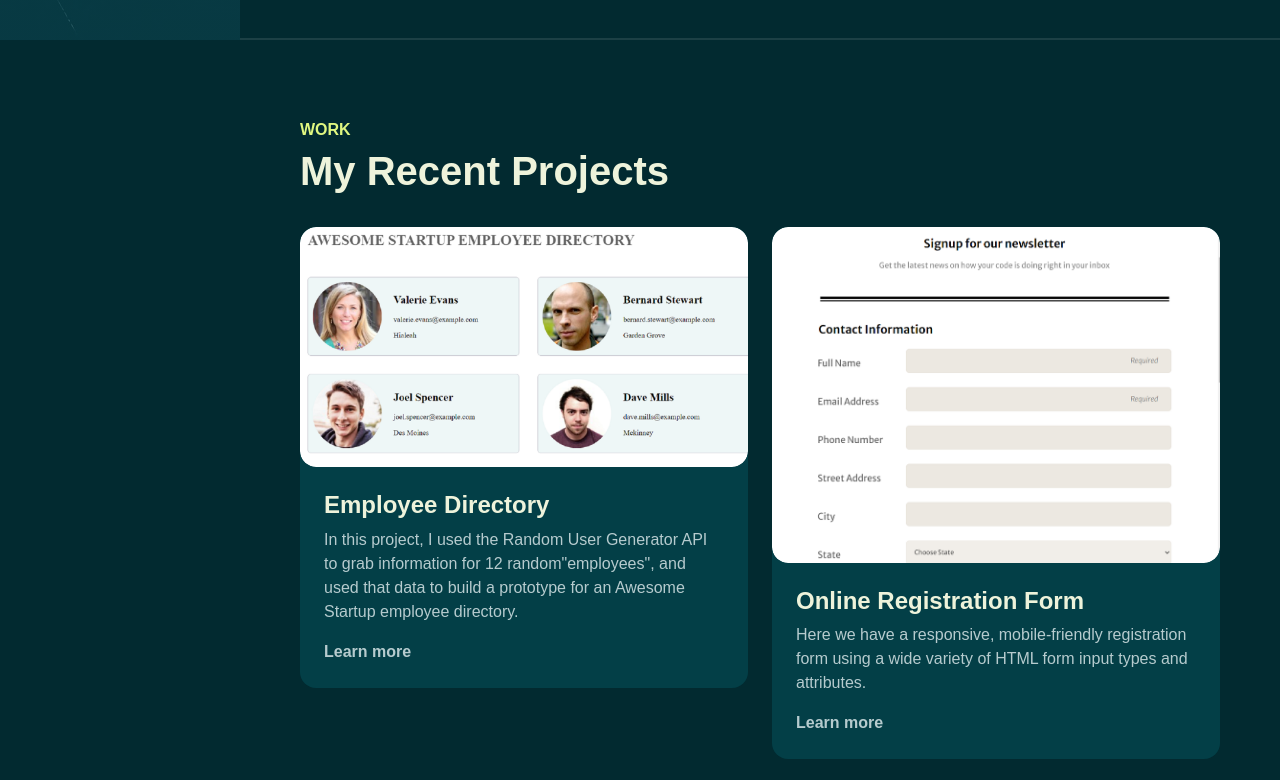
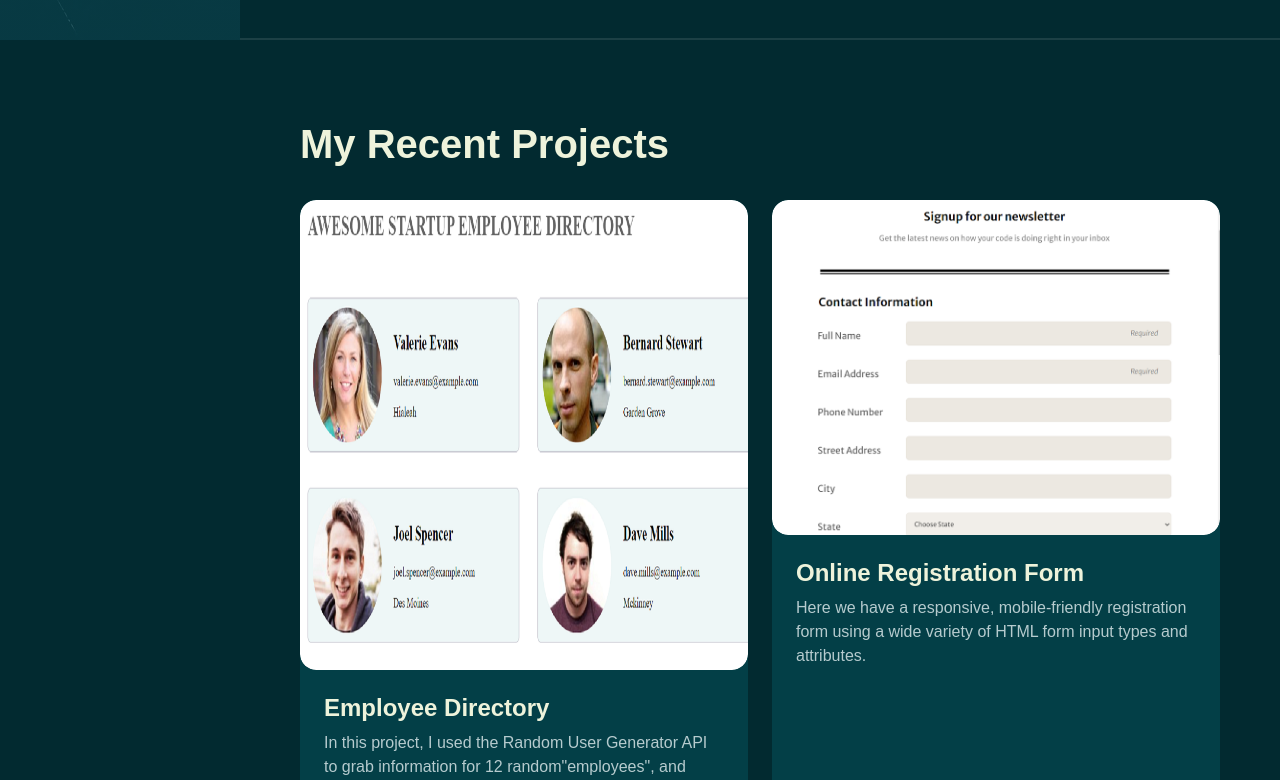
Before and after one commit to CristiSabau18/CristiSabau18.github.io, a plain HTML site: page index.html in a window 1280 px wide. Shown: the part 760-1540 px from the top of the page. Drawn offline with Linux system fonts and the light colour scheme; a web font is replaced by a local one.

Commit message:
final commit

```diff
--- a/css/style.css
+++ b/css/style.css
@@ -178,3 +178,25 @@ img {
     border-radius: 100px;
     font-size: 24px;
 }
+#emplo {
+    height: 470px;
+}
+
+
+#work div[class*="col-"] {
+    display: flex;
+  }
+
+  #work div[class*="col-"] .card-custom,
+  #work div[class*="col-"] .card-custom-content {
+    display: flex;
+    flex-direction: column;
+  }
+
+  #work div[class*="col-"] .card-custom-content {
+    flex: 1;
+  }
+
+  #work div[class*="col-"] .link-custom {
+    margin-top: auto;
+  }
--- a/index.html
+++ b/index.html
@@ -61,7 +61,6 @@
             <div class="container">
                 <div class="row pb-4" data-aos="fade-up">
                     <div class="col-lg-8">
-                        <h6 class="text-brand">WORK</h6>
                         <h1>My Recent Projects</h1>
                     </div>
                 </div>
@@ -69,7 +68,7 @@
                     <div class="col-md-6" data-aos="fade-up">
                         <div class="card-custom rounded-4 bg-base shadow-effect">
                             <div class="card-custom-image rounded-4">
-                                <img class="rounded-4" src="images/employee.png" alt="employee directory demo">
+                                <img class="rounded-4" id="emplo" src="images/employee.png" alt="employee directory demo">
                             </div>
                             <div class="card-custom-content p-4">
                                 <h4>Employee Directory</h4>
@@ -80,7 +79,6 @@
                             </div>
                         </div>
                     </div>
-
                     <div class="col-md-6" data-aos="fade-up" data-aos-delay="300">
                         <div class="card-custom rounded-4 bg-base shadow-effect">
                             <div class="card-custom-image rounded-4">
```
